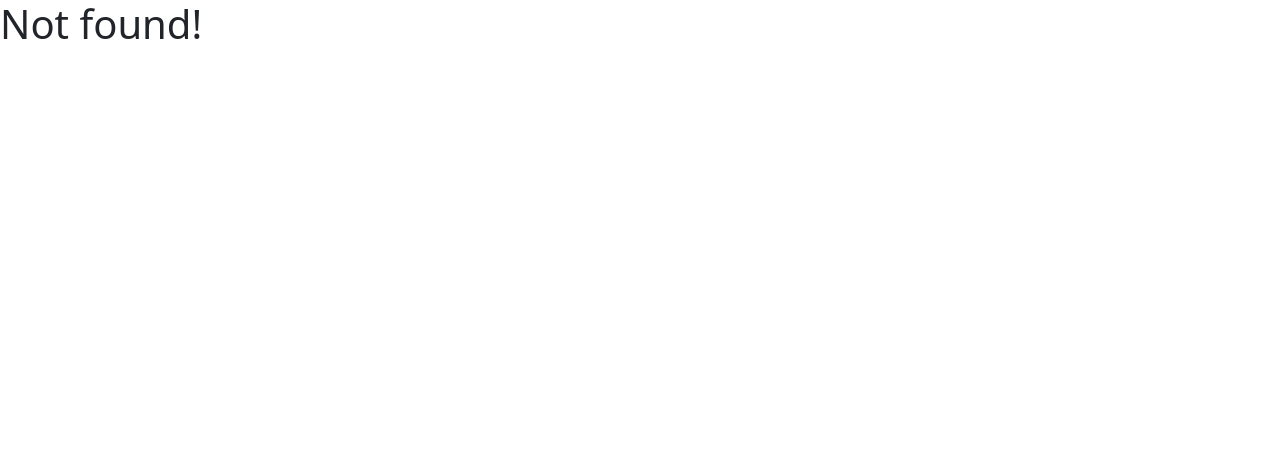
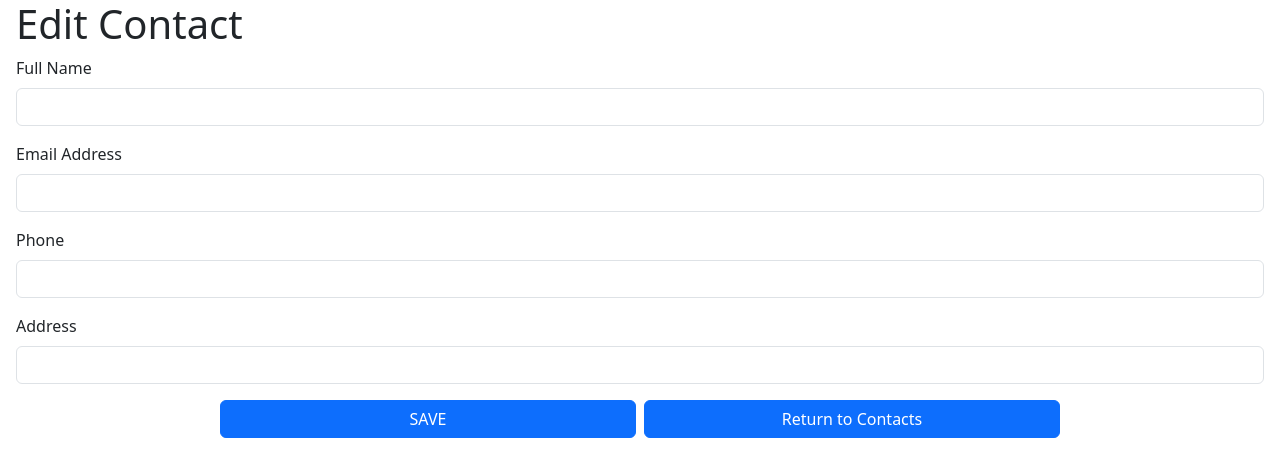
Before and after one commit to 4GeeksAcademy/cshew01-Contact-List, a React (Vite) app: page /EditContact/1 in a window 1280 px wide. Before the commit this address had no page. Shown: the top 476 px of the page. Built offline with nearby package versions, Linux system fonts and the light colour scheme; no server answers.

Commit message:
working on edit page

```diff
--- a/src/pages/EditContact.jsx
+++ b/src/pages/EditContact.jsx
@@ -1,11 +1,116 @@
 import React, { useEffect, useState } from "react";
 import { Link } from "react-router-dom";
+import useGlobalReducer from "../hooks/useGlobalReducer";
 
 const EditContact = () => {
+  const [contact, setContact] = useState({});
+  const { store, dispatch } = useGlobalReducer();
 
+  useEffect(() => {
+    setContact(store.contacts.find((contact) => contact.id == id));
+  }, [store]);
 
-    return <>Edit Contact</>;
+  const submitEdit = async () => {
+    const resp = await fetch(`https://playground.4geeks.com/contact/agendas/cshew01/contacts/${contact.id}`, {
+      method: "PUT",
+      headers: {
+        "Content-Type": "application/json"
+      },
+      body: JSON.stringify(contact)
+    });
+    const data = await resp.json();
+
+    dispatch({
+      type: "update_contact",
+      updated_contact: data
+    });
+
+    setContact(data);
+  }
+
+  return (
+        <form className="px-3" onSubmit={submitEdit}>
+          <h1>Edit Contact</h1>
+          <div className="mb-3">
+            <label for="fullName" className="form-label">
+              Full Name
+            </label>
+             <input
+              type="text"
+              className="form-control"
+              id="fullName"
+              aria-describedby="fullNameHelp"
+              value={contact?.name}
+              onChange={(ev) =>
+                setContact({
+                  ...contact,
+                  name: ev.target.value,
+                })
+              }
+            />
+          </div>
+          <div className="mb-3">
+             <label for="emailAddress" className="form-label">
+               Email Address
+            </label>
+            <input
+              type="email"
+              className="form-control"
+              id="emailAddress"
+              aria-describedby="emailHelp"
+              value={contact?.email}
+              onChange={(ev) =>
+                setContact({
+                  ...contact,
+                  email: ev.target.value,
+                })
+              }
+            />
+          </div>
+          <div className="mb-3">
+            <label for="phone" className="form-label">
+              Phone
+            </label>
+            <input
+              type="tel"
+              className="form-control"
+              id="phone"
+              aria-describedby="phoneHelp"
+              value={contact?.phone}
+              onChange={(ev) =>
+                setContact({
+                  ...contact,
+                  phone: ev.target.value,
+                })
+              }
+            />
+          </div>
+          <div className="mb-3">
+            <label for="address" className="form-label">
+              Address
+            </label>
+            <input
+              type="text"
+              className="form-control"
+              id="address"
+              aria-describedby="addressHelp"
+              value={contact?.address}
+              onChange={(ev) =>
+                setContact({
+                  ...contact,
+                  address: ev.target.value,
+                })
+              }
+            />
+          </div>
+          <div className="d-flex justify-content-center align-items-center">
+            <button className="btn btn-primary mx-1 col-4">SAVE</button>
+            <Link className="btn btn-primary mx-1 col-4" to="/">
+              Return to Contacts
+            </Link>
+          </div>
+        </form>
+  );
 };
 
-
 export default EditContact;
--- a/src/pages/Home.jsx
+++ b/src/pages/Home.jsx
@@ -1,13 +1,14 @@
 import rigoImageUrl from "../assets/img/rigo-baby.jpg";
 import useGlobalReducer from "../hooks/useGlobalReducer.jsx";
 import React, { useEffect, useState } from "react";
-import { Link } from "react-router-dom";
+import { Link, useNavigate } from "react-router-dom";
 
 export const Home = () => {
   const { store, dispatch } = useGlobalReducer();
 
   const [contacts, setContacts] = useState([]);
   const [removeId, setRemoveId] = useState(null);
+  const navigate = useNavigate();
 
   // checks for the API URL.  If it doesnt exist it will throw an error and create one.
   // If it does exist it will read the data from the API
@@ -42,8 +43,8 @@ export const Home = () => {
   };
 
   //Edit Contacts
-  const editContact = async (id) => {
-    //open a new page to edit contact
+  const handleEditContact = () => {
+    navigate("/EditContact");
   };
 
   useEffect(() => {
@@ -84,16 +85,18 @@ export const Home = () => {
               </div>
             </div>
 
-            <div className="col-2 d-flex justify-content-end">
+            <div className="col-2 d-flex justify-content-end h-25">
+              <Link className="text-dark" to={"/EditContact/"+contact.id}>
               <i
                 className="fa-solid fa-pencil"
-                style={{ cursor: "pointer" }}
-                onClick={() => editContact(contact.id)}
+                style = {{cursor: "pointer"}}
+
               ></i>
+              </Link>
               <i
                 className="fa-solid fa-trash"
                 style={{ cursor: "pointer" }}
-                onClick={() => setRemoveId(true)}
+                onClick={() => setRemoveId(contact.name)}
               ></i>
             </div>
           </div>
@@ -105,7 +108,7 @@ export const Home = () => {
           <div class="modal-dialog">
             <div class="modal-content">
               <div class="modal-header">
-                <h5 class="modal-title">{removeId} Delete Contact</h5>
+                <h5 class="modal-title">Permanently Delete {removeId}</h5>
                 <button
                   type="button"
                   class="btn-close"
--- a/src/pages/Layout.jsx
+++ b/src/pages/Layout.jsx
@@ -1,15 +1,34 @@
-import { Outlet } from "react-router-dom/dist"
-import ScrollToTop from "../components/ScrollToTop"
-import { Navbar } from "../components/Navbar"
-import { Footer } from "../components/Footer"
+import { Outlet } from "react-router-dom/dist";
+import ScrollToTop from "../components/ScrollToTop";
+import { Navbar } from "../components/Navbar";
+import { Footer } from "../components/Footer";
+import useGlobalReducer from "../hooks/useGlobalReducer.jsx";
+import React, { useEffect, useState } from "react";
 
 // Base component that maintains the navbar and footer throughout the page and the scroll to top functionality.
 export const Layout = () => {
-    return (
-        <ScrollToTop>
-            <Navbar />
-                <Outlet />
-            <Footer />
-        </ScrollToTop>
-    )
-}
+  const { dispatch } = useGlobalReducer();
+
+  const getData = async () => {
+    const resp = await fetch(
+      "https://playground.4geeks.com/contact/agendas/cshew01"
+    );
+    const data = await resp.json();
+    dispatch({
+      type: "load_contacts",
+      contacts: data.contacts,
+    });
+  };
+
+  useEffect(() => {
+    getData();
+  }, []);
+
+  return (
+    <ScrollToTop>
+      {/* <Navbar /> */}
+      <Outlet />
+      {/* <Footer /> */}
+    </ScrollToTop>
+  );
+};
--- a/src/routes.jsx
+++ b/src/routes.jsx
@@ -24,7 +24,7 @@ export const router = createBrowserRouter(
         {/* Nested Routes: Defines sub-routes within the BaseHome component. */}
         <Route path= "/" element={<Home />} />
         <Route path="/AddContact" element={<AddContact />} />
-        <Route path="/EditContact" element={<EditContact />} />
+        <Route path="/EditContact/:id" element={<EditContact />} />
       </Route>
     )
 );
--- a/src/store.js
+++ b/src/store.js
@@ -1,32 +1,37 @@
-export const initialStore=()=>{
-  return{
-    message: null,
-    todos: [
-      {
-        id: 1,
-        title: "Make the bed",
-        background: null,
-      },
-      {
-        id: 2,
-        title: "Do my homework",
-        background: null,
-      }
-    ]
+export const initialStore = () => {
+  return {
+    contacts: [],
+  };
+};
+
+export default function storeReducer(store, action = {}) {
+  if (action.type === "load_contacts") {
+    const { contacts } = action;
+
+    return {
+      ...store,
+      contacts: contacts
     }
   }
 
-export default function storeReducer(store, action = {}) {
-  switch(action.type){
-    case 'add_task':
 
-      const { id,  color } = action.payload
+  if (action.type === "update_contact") {
+    // Get the updated book
+    const { updated_contact } = action;
 
+    // Find the index of the old book
+    const contact_idx = store.contacts.findIndex(
+      (contact) => contact.id === updated_contact.id
+    );
+
+    // Replace the old contact with new.
+    let updated_contacts = store.contacts;
+    updated_contacts.splice(contact_idx, 1, updated_contact);
+
+    // Return the updated store.
     return {
       ...store,
-        todos: store.todos.map((todo) => (todo.id === id ? { ...todo, background: color } : todo))
-      };
-    default:
-      throw Error('Unknown action.');
+      contacts: updated_contacts,
     }
   }
+}
```
Lines whose indentation alone changed are shown as unchanged.
